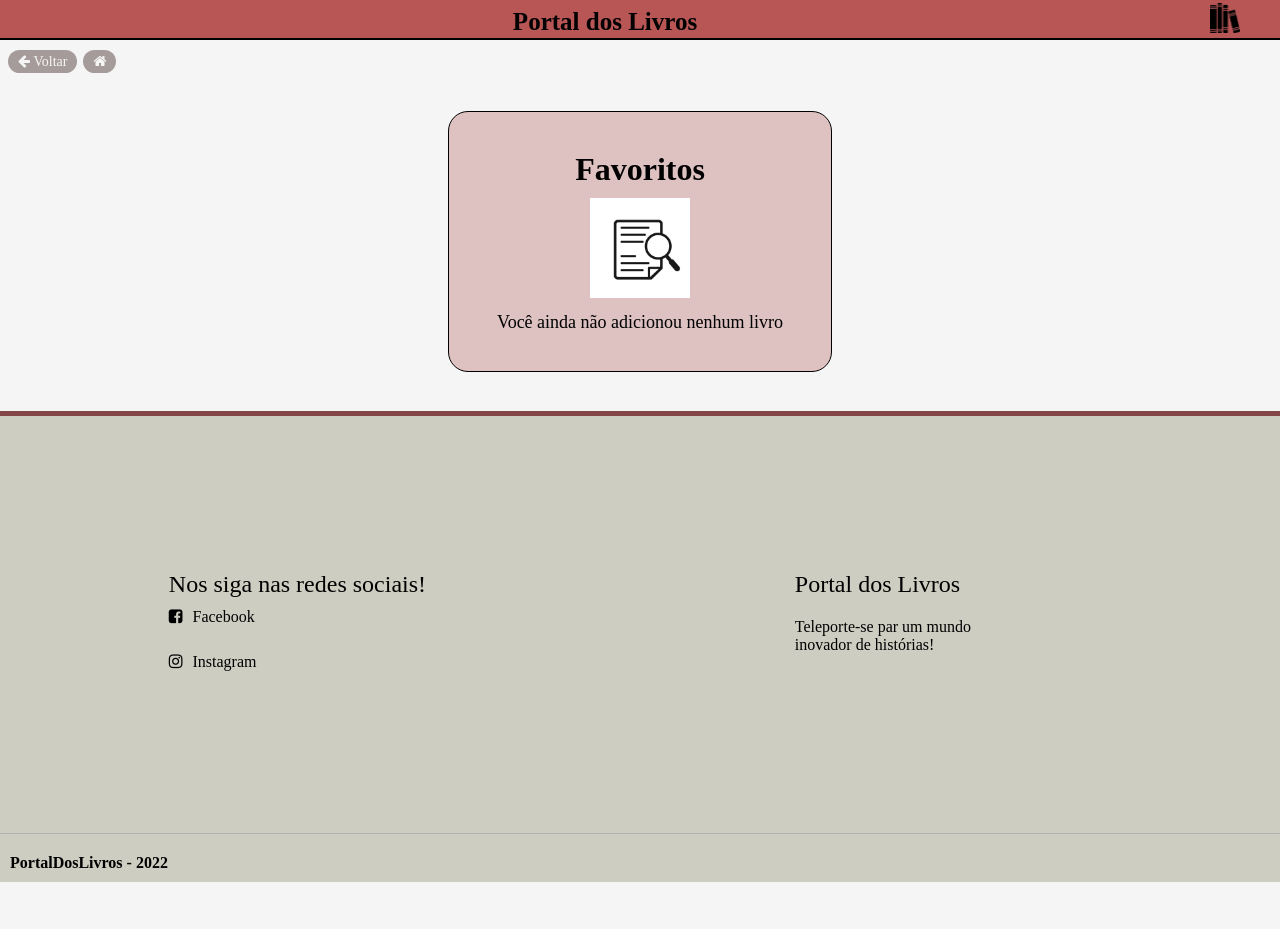
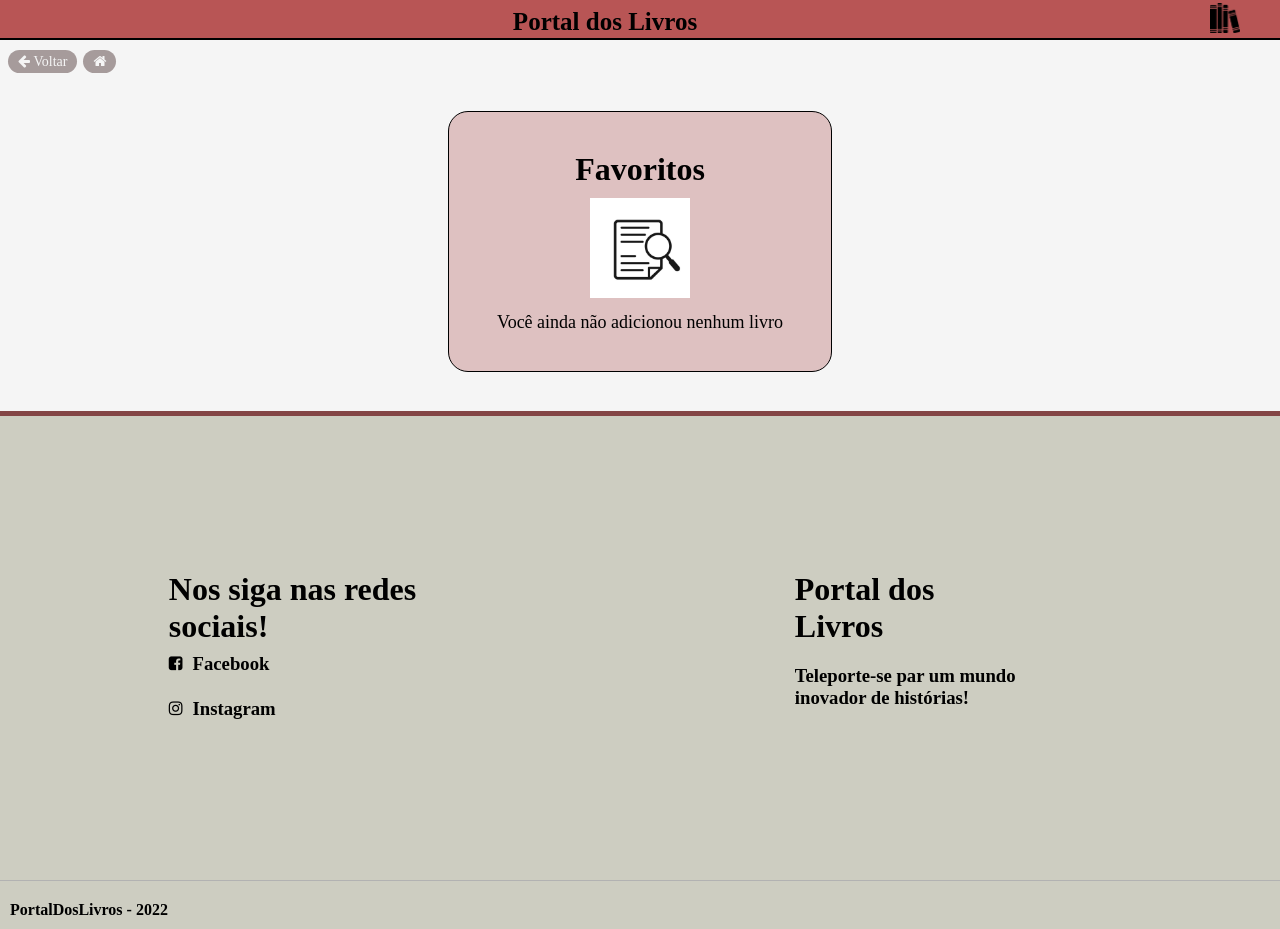
Before and after one commit to Will658/TCC_Biblioteca, a plain HTML site: page FrontEnd/Favoritos/fav.html in a window 1280 px wide. Before the commit the page ends 882 px from the top, so only its background shows below. Drawn offline with Linux system fonts and the light colour scheme.

Commit message:
Update fav.html

```diff
--- a/FrontEnd/Favoritos/fav.html
+++ b/FrontEnd/Favoritos/fav.html
@@ -36,24 +36,24 @@
         <div class="wrapper">
             <div class="footer-box">
                 <div class="company-flutter">
-                    <h2>Portal dos Livros</h2>
-                    <p>Teleporte-se par um mundo inovador de histórias!</p>
+                    <h1>Portal dos Livros</h1>
+                    <p> <h3>Teleporte-se par um mundo inovador de histórias!</h3></p>
                 </div>
             </div>
 
             <div class="footer-box">
-                <h2>Nos siga nas redes sociais!</h2>
+                <h1>Nos siga nas redes sociais!</h1>
                 <ul class="footer-list">
                     <li>
                         <a href="#">
                             <i class="fa fa-facebook-square"></i>
-                            <span>Facebook</span>
+                            <span> <h3>Facebook</h3></span>
                         </a>
                     </li>
                     <li>
                         <a href="#">
                             <i class="fa fa-instagram"></i>
-                            <span>Instagram</span>
+                            <span> <h3>Instagram</h3> </span>
                         </a>
                     </li>
                 </ul>
```
